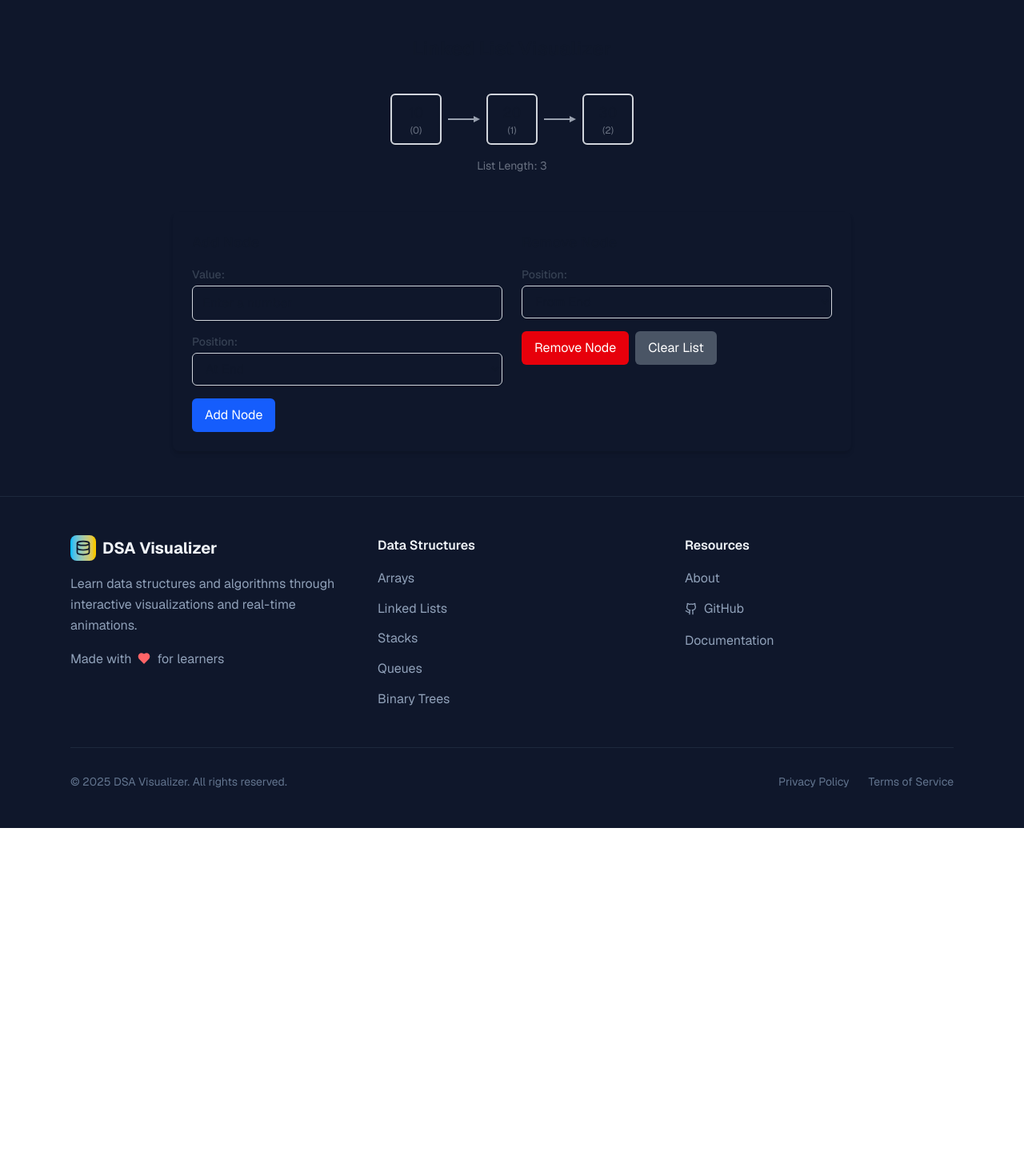
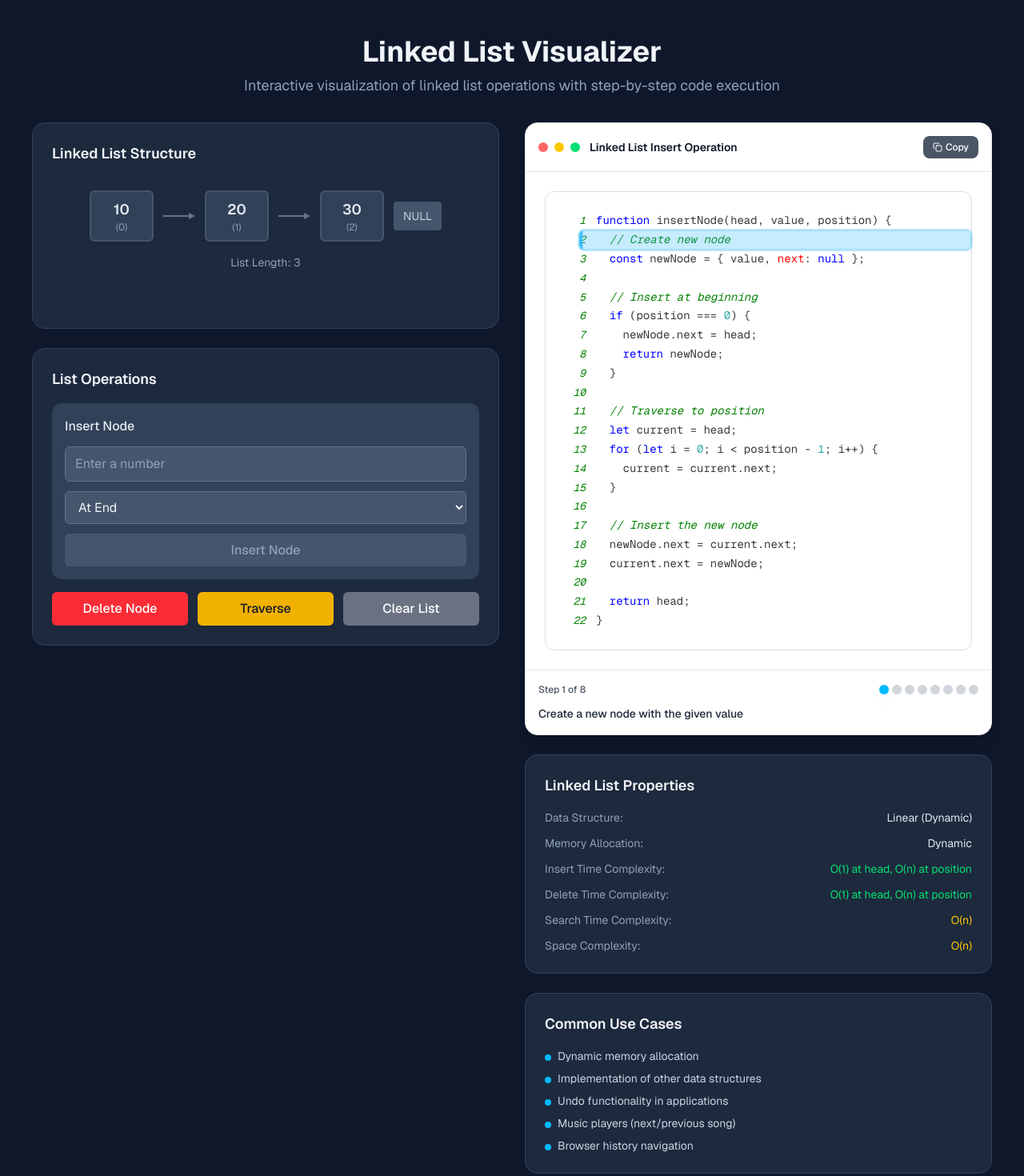
Before and after one commit to gael55x/DSA-Visualizer, a Next.js app in the folder dsa-visualizer/: page /linked-list in a window 1280 px wide. Shown: the part 520-1990 px from the top of the page at 80% size. Before the commit the page ends 1555 px from the top, so only its background shows below. Built offline with nearby package versions, Linux system fonts and the light colour scheme.

Commit message:
Added code operations and code steps for linkedlist visualizer

```diff
--- a/dsa-visualizer/components/visualizers/LinkedListVisualizer.tsx
+++ b/dsa-visualizer/components/visualizers/LinkedListVisualizer.tsx
@@ -1,11 +1,105 @@
 'use client';
 
-import { useState, useEffect } from 'react';
+import { useState, useEffect, useCallback } from 'react';
+import CodeHighlighter from '../ui/CodeHighlighter';
 
 interface Node {
   value: number;
   id: string;
 }
+
+// Linked List operation code templates
+const LINKEDLIST_OPERATIONS = {
+  insert: `function insertNode(head, value, position) {
+  // Create new node
+  const newNode = { value, next: null };
+
+  // Insert at beginning
+  if (position === 0) {
+    newNode.next = head;
+    return newNode;
+  }
+
+  // Traverse to position
+  let current = head;
+  for (let i = 0; i < position - 1; i++) {
+    current = current.next;
+  }
+
+  // Insert the new node
+  newNode.next = current.next;
+  current.next = newNode;
+
+  return head;
+}`,
+
+  delete: `function deleteNode(head, position) {
+  // Delete from beginning
+  if (position === 0) {
+    return head.next;
+  }
+
+  // Traverse to position
+  let current = head;
+  for (let i = 0; i < position - 1; i++) {
+    current = current.next;
+  }
+
+  // Remove the node
+  const nodeToDelete = current.next;
+  current.next = nodeToDelete.next;
+
+  return head;
+}`,
+
+  traverse: `function traverseList(head) {
+  // Start from head
+  let current = head;
+  const values = [];
+
+  // Visit each node
+  while (current !== null) {
+    values.push(current.value);
+    current = current.next;
+  }
+
+  return values;
+}`
+};
+
+const CODE_STEPS = {
+  insert: [
+    { line: 2, description: "Create a new node with the given value" },
+    { line: 5, description: "Check if inserting at the beginning" },
+    { line: 6, description: "Point new node to current head" },
+    { line: 7, description: "Return new node as the new head" },
+    { line: 11, description: "Traverse to the position before insertion point" },
+    { line: 16, description: "Link new node to the next node" },
+    { line: 17, description: "Link previous node to the new node" },
+    { line: 19, description: "Return the head of the modified list" }
+  ],
+
+  delete: [
+    { line: 2, description: "Check if deleting from the beginning" },
+    { line: 3, description: "Return the second node as new head" },
+    { line: 7, description: "Traverse to the node before deletion point" },
+    { line: 12, description: "Get reference to the node to be deleted" },
+    { line: 13, description: "Skip over the node to be deleted" },
+    { line: 15, description: "Return the head of the modified list" }
+  ],
+
+  traverse: [
+    { line: 2, description: "Start traversal from the head node" },
+    { line: 3, description: "Initialize array to store values" },
+    { line: 6, description: "Continue while current node exists" },
+    { line: 7, description: "Add current node's value to array" },
+    { line: 8, description: "Move to the next node" },
+    { line: 11, description: "Return the collected values" }
+  ]
+};
+
+// Helper function for delays
+const delay = (ms: number) => new Promise(resolve => setTimeout(resolve, ms));
 
 export default function LinkedListVisualizer() {
   const [nodes, setNodes] = useState<Node[]>([
@@ -19,8 +113,11 @@ export default function LinkedListVisualizer() {
   const [message, setMessage] = useState<string>('');
   const [highlightedId, setHighlightedId] = useState<string | null>(null);
   const [nextId, setNextId] = useState<number>(4);
+  const [isAnimating, setIsAnimating] = useState(false);
+  const [currentOperation, setCurrentOperation] = useState<string>('insert');
+  const [currentStep, setCurrentStep] = useState(0);
 
-  const handleAddNode = () => {
+  const handleAddNode = useCallback(async () => {
     if (newValue.trim() === '') {
       setMessage('Please enter a value');
       return;
@@ -32,17 +129,32 @@ export default function LinkedListVisualizer() {
       return;
     }
 
+    setIsAnimating(true);
+    setCurrentOperation('insert');
+
     const newNode = { value, id: `node-${nextId}` };
     setNextId(nextId + 1);
 
     let newNodes = [...nodes];
     let addedAtIndex = -1;
 
-    if (position === 'start') {
+    // Step-by-step animation with code highlighting
+    for (let step = 0; step < CODE_STEPS.insert.length; step++) {
+      setCurrentStep(step);
+      await delay(800);
+
+      if (step === 0) {
+        // Create new node step
+        continue;
+      } else if (step === 1 && position === 'start') {
+        // Insert at beginning
         newNodes = [newNode, ...nodes];
         addedAtIndex = 0;
         setMessage(`Added ${value} at the beginning of the list`);
-    } else if (position === 'end') {
+        break;
+      } else if (step === 4 && (position === 'end' || position === 'index')) {
+        // Traverse and insert
+        if (position === 'end') {
           newNodes = [...nodes, newNode];
           addedAtIndex = nodes.length;
           setMessage(`Added ${value} at the end of the list`);
@@ -50,12 +162,15 @@ export default function LinkedListVisualizer() {
           const idx = parseInt(index);
           if (isNaN(idx) || idx < 0 || idx > nodes.length) {
             setMessage(`Index must be between 0 and ${nodes.length}`);
+            setIsAnimating(false);
             return;
           }
-
           newNodes = [...nodes.slice(0, idx), newNode, ...nodes.slice(idx)];
           addedAtIndex = idx;
           setMessage(`Added ${value} at index ${idx}`);
+        }
+        break;
+      }
     }
 
     setNodes(newNodes);
@@ -63,45 +178,93 @@ export default function LinkedListVisualizer() {
 
     // Highlight the new node
     setHighlightedId(newNode.id);
-    setTimeout(() => setHighlightedId(null), 1500);
-  };
+    setTimeout(() => {
+      setHighlightedId(null);
+      setIsAnimating(false);
+    }, 1500);
+  }, [newValue, position, index, nodes, nextId]);
 
-  const handleRemoveNode = () => {
+  const handleRemoveNode = useCallback(async () => {
     if (nodes.length === 0) {
       setMessage('List is already empty');
       return;
     }
 
+    setIsAnimating(true);
+    setCurrentOperation('delete');
+
     let newNodes = [...nodes];
     let removedNode: Node | null = null;
 
-    if (position === 'start') {
+    // Step-by-step animation with code highlighting
+    for (let step = 0; step < CODE_STEPS.delete.length; step++) {
+      setCurrentStep(step);
+      await delay(800);
+
+      if (step === 0 && position === 'start') {
         removedNode = newNodes.shift() || null;
         setMessage(`Removed ${removedNode?.value} from the beginning of the list`);
-    } else if (position === 'end') {
+        break;
+      } else if (step === 3 && (position === 'end' || position === 'index')) {
+        if (position === 'end') {
           removedNode = newNodes.pop() || null;
           setMessage(`Removed ${removedNode?.value} from the end of the list`);
         } else if (position === 'index') {
           const idx = parseInt(index);
           if (isNaN(idx) || idx < 0 || idx >= nodes.length) {
             setMessage(`Index must be between 0 and ${nodes.length - 1}`);
+            setIsAnimating(false);
             return;
           }
 
           // Highlight node to be removed
           setHighlightedId(nodes[idx].id);
-      setTimeout(() => {
+          await delay(800);
+
           removedNode = newNodes[idx];
           newNodes.splice(idx, 1);
+          setMessage(`Removed ${removedNode?.value} from index ${idx}`);
+        }
+        break;
+      }
+    }
+
     setNodes(newNodes);
-        setMessage(`Removed ${removedNode?.value} from index ${idx}`);
+    setTimeout(() => {
       setHighlightedId(null);
+      setIsAnimating(false);
     }, 800);
+  }, [nodes, position, index]);
+
+  const handleTraverse = useCallback(async () => {
+    if (nodes.length === 0) {
+      setMessage('List is empty - nothing to traverse');
       return;
     }
 
-    setNodes(newNodes);
-  };
+    setIsAnimating(true);
+    setCurrentOperation('traverse');
+
+    // Step-by-step traversal animation
+    for (let step = 0; step < CODE_STEPS.traverse.length; step++) {
+      setCurrentStep(step);
+      await delay(800);
+
+      if (step === 2) {
+        // Start highlighting nodes one by one
+        for (let i = 0; i < nodes.length; i++) {
+          setHighlightedId(nodes[i].id);
+          await delay(600);
+        }
+      }
+    }
+
+    setMessage(`Traversed ${nodes.length} nodes: [${nodes.map(n => n.value).join(', ')}]`);
+    setTimeout(() => {
+      setHighlightedId(null);
+      setIsAnimating(false);
+    }, 1000);
+  }, [nodes]);
 
   const handleClear = () => {
     setNodes([]);
@@ -109,13 +272,27 @@ export default function LinkedListVisualizer() {
   };
 
   return (
-    <div className="p-6 max-w-4xl mx-auto">
-      <h2 className="text-2xl font-bold mb-6 text-center">Linked List Visualizer</h2>
+    <div className="min-h-screen bg-slate-900 p-6">
+      <div className="max-w-7xl mx-auto">
+        {/* Header */}
+        <div className="text-center mb-8">
+          <h1 className="text-4xl font-bold text-slate-100 mb-2">Linked List Visualizer</h1>
+          <p className="text-slate-400 text-lg">
+            Interactive visualization of linked list operations with step-by-step code execution
+          </p>
+        </div>
+
+        <div className="grid grid-cols-1 lg:grid-cols-2 gap-8">
+          {/* Visualization Panel */}
+          <div className="space-y-6">
+            {/* List Visualization */}
+            <div className="bg-slate-800 rounded-2xl p-6 border border-slate-700">
+              <h3 className="text-lg font-semibold text-slate-100 mb-4">Linked List Structure</h3>
 
               <div className="mb-8 overflow-x-auto">
                 <div className="flex justify-center min-w-max p-4">
                   {nodes.length === 0 ? (
-            <div className="p-4 border border-dashed border-gray-300 rounded-md text-gray-500">
+                    <div className="p-4 border border-dashed border-slate-600 rounded-md text-slate-400">
                       Empty Linked List
                     </div>
                   ) : (
@@ -123,144 +300,195 @@ export default function LinkedListVisualizer() {
                       {nodes.map((node, idx) => (
                         <div key={node.id} className="flex items-center">
                           <div
-                    className={`w-16 h-16 flex flex-col items-center justify-center border-2
-                      ${highlightedId === node.id ? 'border-blue-500 bg-blue-100' : 'border-gray-300'}
-                      rounded-md shadow-sm transition-all duration-300`}
+                            className={`w-20 h-16 flex flex-col items-center justify-center border-2 rounded-md shadow-sm transition-all duration-300 ${
+                              highlightedId === node.id
+                                ? 'border-sky-400 bg-sky-900/50 text-sky-100'
+                                : 'border-slate-600 bg-slate-700 text-slate-200'
+                            }`}
                           >
-                    <span className="text-lg">{node.value}</span>
-                    <span className="text-xs text-gray-500">({idx})</span>
+                            <span className="text-lg font-semibold">{node.value}</span>
+                            <span className="text-xs text-slate-400">({idx})</span>
                           </div>
                           {idx < nodes.length - 1 && (
-                    <div className="mx-2 flex items-center">
-                      <div className="w-8 h-0.5 bg-gray-400"></div>
-                      <div className="w-0 h-0 border-t-4 border-t-transparent border-b-4 border-b-transparent border-l-8 border-l-gray-400"></div>
+                            <div className="mx-3 flex items-center">
+                              <div className="w-8 h-0.5 bg-slate-500"></div>
+                              <div className="w-0 h-0 border-t-4 border-t-transparent border-b-4 border-b-transparent border-l-8 border-l-slate-500"></div>
                             </div>
                           )}
                         </div>
                       ))}
+                      <div className="ml-3 px-3 py-2 bg-slate-600 text-slate-300 rounded text-sm">
+                        NULL
+                      </div>
                     </div>
                   )}
                 </div>
 
-        <div className="text-sm text-gray-500 text-center mb-4">
+                <div className="text-sm text-slate-400 text-center mb-4">
                   List Length: {nodes.length}
                 </div>
               </div>
+            </div>
 
-      <div className="bg-black-100 p-6 rounded-lg shadow-md">
-        <div className="grid grid-cols-1 md:grid-cols-2 gap-6">
-          <div>
-            <h3 className="text-lg font-semibold mb-4">Add Node</h3>
+            {/* Controls */}
+            <div className="bg-slate-800 rounded-2xl p-6 border border-slate-700">
+              <h3 className="text-lg font-semibold text-slate-100 mb-4">List Operations</h3>
+
               <div className="space-y-4">
-              <div>
-                <label className="block text-sm font-medium text-gray-700 mb-1">
-                  Value:
-                </label>
+                {/* Insert Node */}
+                <div className="p-4 bg-slate-700 rounded-xl">
+                  <h4 className="font-medium text-slate-200 mb-3">Insert Node</h4>
+                  <div className="space-y-3">
                     <input
                       type="text"
                       value={newValue}
                       onChange={(e) => setNewValue(e.target.value)}
-                  className="w-full px-3 py-2 border border-gray-300 rounded-md shadow-sm focus:outline-none focus:ring-blue-500 focus:border-blue-500"
+                      className="w-full px-3 py-2 bg-slate-600 border border-slate-500 rounded-md text-slate-100 placeholder-slate-400 focus:ring-2 focus:ring-sky-400 focus:border-sky-400"
                       placeholder="Enter a number"
+                      disabled={isAnimating}
                     />
-              </div>
 
-              <div>
-                <label className="block text-sm font-medium text-gray-700 mb-1">
-                  Position:
-                </label>
+                    <div className="flex gap-3">
                       <select
                         value={position}
                         onChange={(e) => setPosition(e.target.value)}
-                  className="w-full px-3 py-2 border border-gray-300 rounded-md shadow-sm focus:outline-none focus:ring-blue-500 focus:border-blue-500"
+                        className="flex-1 px-3 py-2 bg-slate-600 border border-slate-500 rounded-md text-slate-100 focus:ring-2 focus:ring-sky-400 focus:border-sky-400"
+                        disabled={isAnimating}
                       >
                         <option value="start">At Start</option>
                         <option value="end">At End</option>
                         <option value="index">At Index</option>
                       </select>
-              </div>
 
                       {position === 'index' && (
-                <div>
-                  <label className="block text-sm font-medium text-gray-700 mb-1">
-                    Index:
-                  </label>
                         <input
                           type="text"
                           value={index}
                           onChange={(e) => setIndex(e.target.value)}
-                    className="w-full px-3 py-2 border border-gray-300 rounded-md shadow-sm focus:outline-none focus:ring-blue-500 focus:border-blue-500"
-                    placeholder="Enter index"
+                          className="w-20 px-3 py-2 bg-slate-600 border border-slate-500 rounded-md text-slate-100 placeholder-slate-400 focus:ring-2 focus:ring-sky-400 focus:border-sky-400"
+                          placeholder="Index"
+                          disabled={isAnimating}
                         />
+                      )}
                     </div>
-              )}
 
                     <button
                       onClick={handleAddNode}
-                className="px-4 py-2 bg-blue-600 text-white rounded-md hover:bg-blue-700 transition-colors"
+                      disabled={isAnimating || !newValue.trim()}
+                      className="w-full px-4 py-2 bg-sky-500 hover:bg-sky-600 disabled:bg-slate-600 text-white disabled:text-slate-400 rounded-md font-medium transition-colors"
                     >
-                Add Node
+                      {isAnimating && currentOperation === 'insert' ? 'Inserting...' : 'Insert Node'}
                     </button>
                   </div>
                 </div>
 
-          <div>
-            <h3 className="text-lg font-semibold mb-4">Remove Node</h3>
-            <div className="space-y-4">
-              <div>
-                <label className="block text-sm font-medium text-gray-700 mb-1">
-                  Position:
-                </label>
-                <select
-                  value={position}
-                  onChange={(e) => setPosition(e.target.value)}
-                  className="w-full px-3 py-2 border border-gray-300 rounded-md shadow-sm focus:outline-none focus:ring-blue-500 focus:border-blue-500"
-                >
-                  <option value="start">From Start</option>
-                  <option value="end">From End</option>
-                  <option value="index">From Index</option>
-                </select>
-              </div>
-
-              {position === 'index' && (
-                <div>
-                  <label className="block text-sm font-medium text-gray-700 mb-1">
-                    Index:
-                  </label>
-                  <input
-                    type="text"
-                    value={index}
-                    onChange={(e) => setIndex(e.target.value)}
-                    className="w-full px-3 py-2 border border-gray-300 rounded-md shadow-sm focus:outline-none focus:ring-blue-500 focus:border-blue-500"
-                    placeholder="Enter index"
-                  />
-                </div>
-              )}
-
-              <div className="flex flex-wrap gap-2">
+                {/* Other Operations */}
+                <div className="grid grid-cols-1 md:grid-cols-3 gap-3">
                   <button
                     onClick={handleRemoveNode}
-                  className="px-4 py-2 bg-red-600 text-white rounded-md hover:bg-red-700 transition-colors"
+                    disabled={isAnimating || nodes.length === 0}
+                    className="px-4 py-2 bg-red-500 hover:bg-red-600 disabled:bg-slate-600 text-white disabled:text-slate-400 rounded-md font-medium transition-colors"
                   >
-                  Remove Node
+                    {isAnimating && currentOperation === 'delete' ? 'Deleting...' : 'Delete Node'}
                   </button>
+
+                  <button
+                    onClick={handleTraverse}
+                    disabled={isAnimating || nodes.length === 0}
+                    className="px-4 py-2 bg-yellow-500 hover:bg-yellow-600 disabled:bg-slate-600 text-slate-900 disabled:text-slate-400 rounded-md font-medium transition-colors"
+                  >
+                    {isAnimating && currentOperation === 'traverse' ? 'Traversing...' : 'Traverse'}
+                  </button>
+
                   <button
                     onClick={handleClear}
-                  className="px-4 py-2 bg-gray-600 text-white rounded-md hover:bg-gray-700 transition-colors"
+                    disabled={isAnimating}
+                    className="px-4 py-2 bg-gray-500 hover:bg-gray-600 disabled:bg-slate-600 text-white disabled:text-slate-400 rounded-md font-medium transition-colors"
                   >
                     Clear List
                   </button>
                 </div>
               </div>
-          </div>
-        </div>
 
               {message && (
-          <div className="mt-6 p-3 bg-blue-50 border border-blue-200 rounded-md text-blue-800">
+                <div className="mt-4 p-3 bg-sky-50 dark:bg-sky-900/20 border border-sky-200 dark:border-sky-800 rounded-md text-sky-800 dark:text-sky-200">
                   {message}
                 </div>
               )}
             </div>
           </div>
+
+          {/* Code Panel */}
+          <div className="space-y-6">
+            <CodeHighlighter
+              code={LINKEDLIST_OPERATIONS[currentOperation as keyof typeof LINKEDLIST_OPERATIONS]}
+              language="javascript"
+              title={`Linked List ${currentOperation.charAt(0).toUpperCase() + currentOperation.slice(1)} Operation`}
+              steps={CODE_STEPS[currentOperation as keyof typeof CODE_STEPS]}
+              currentStep={currentStep}
+              showControls={false}
+            />
+
+            {/* Linked List Properties */}
+            <div className="bg-slate-800 rounded-2xl p-6 border border-slate-700">
+              <h3 className="text-lg font-semibold text-slate-100 mb-4">Linked List Properties</h3>
+              <div className="space-y-3 text-sm">
+                <div className="flex justify-between">
+                  <span className="text-slate-400">Data Structure:</span>
+                  <span className="text-slate-200">Linear (Dynamic)</span>
+                </div>
+                <div className="flex justify-between">
+                  <span className="text-slate-400">Memory Allocation:</span>
+                  <span className="text-slate-200">Dynamic</span>
+                </div>
+                <div className="flex justify-between">
+                  <span className="text-slate-400">Insert Time Complexity:</span>
+                  <span className="text-green-400">O(1) at head, O(n) at position</span>
+                </div>
+                <div className="flex justify-between">
+                  <span className="text-slate-400">Delete Time Complexity:</span>
+                  <span className="text-green-400">O(1) at head, O(n) at position</span>
+                </div>
+                <div className="flex justify-between">
+                  <span className="text-slate-400">Search Time Complexity:</span>
+                  <span className="text-yellow-400">O(n)</span>
+                </div>
+                <div className="flex justify-between">
+                  <span className="text-slate-400">Space Complexity:</span>
+                  <span className="text-yellow-400">O(n)</span>
+                </div>
+              </div>
+            </div>
+
+            {/* Use Cases */}
+            <div className="bg-slate-800 rounded-2xl p-6 border border-slate-700">
+              <h3 className="text-lg font-semibold text-slate-100 mb-4">Common Use Cases</h3>
+              <ul className="space-y-2 text-sm text-slate-300">
+                <li className="flex items-start gap-2">
+                  <div className="w-2 h-2 bg-sky-400 rounded-full mt-2 flex-shrink-0" />
+                  Dynamic memory allocation
+                </li>
+                <li className="flex items-start gap-2">
+                  <div className="w-2 h-2 bg-sky-400 rounded-full mt-2 flex-shrink-0" />
+                  Implementation of other data structures
+                </li>
+                <li className="flex items-start gap-2">
+                  <div className="w-2 h-2 bg-sky-400 rounded-full mt-2 flex-shrink-0" />
+                  Undo functionality in applications
+                </li>
+                <li className="flex items-start gap-2">
+                  <div className="w-2 h-2 bg-sky-400 rounded-full mt-2 flex-shrink-0" />
+                  Music players (next/previous song)
+                </li>
+                <li className="flex items-start gap-2">
+                  <div className="w-2 h-2 bg-sky-400 rounded-full mt-2 flex-shrink-0" />
+                  Browser history navigation
+                </li>
+              </ul>
+            </div>
+          </div>
+        </div>
+      </div>
+    </div>
   );
 }
```
Lines whose indentation alone changed are shown as unchanged.
